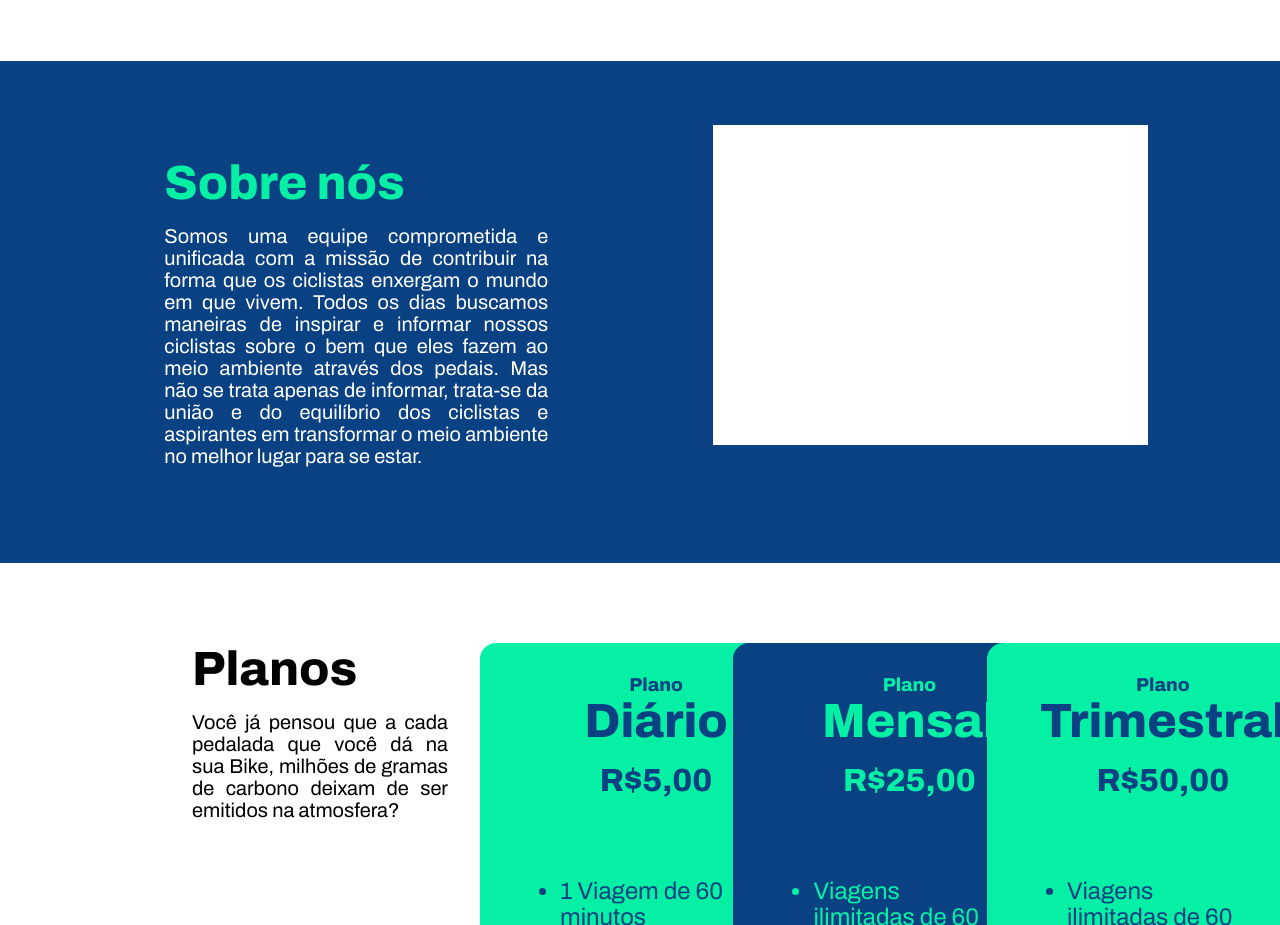
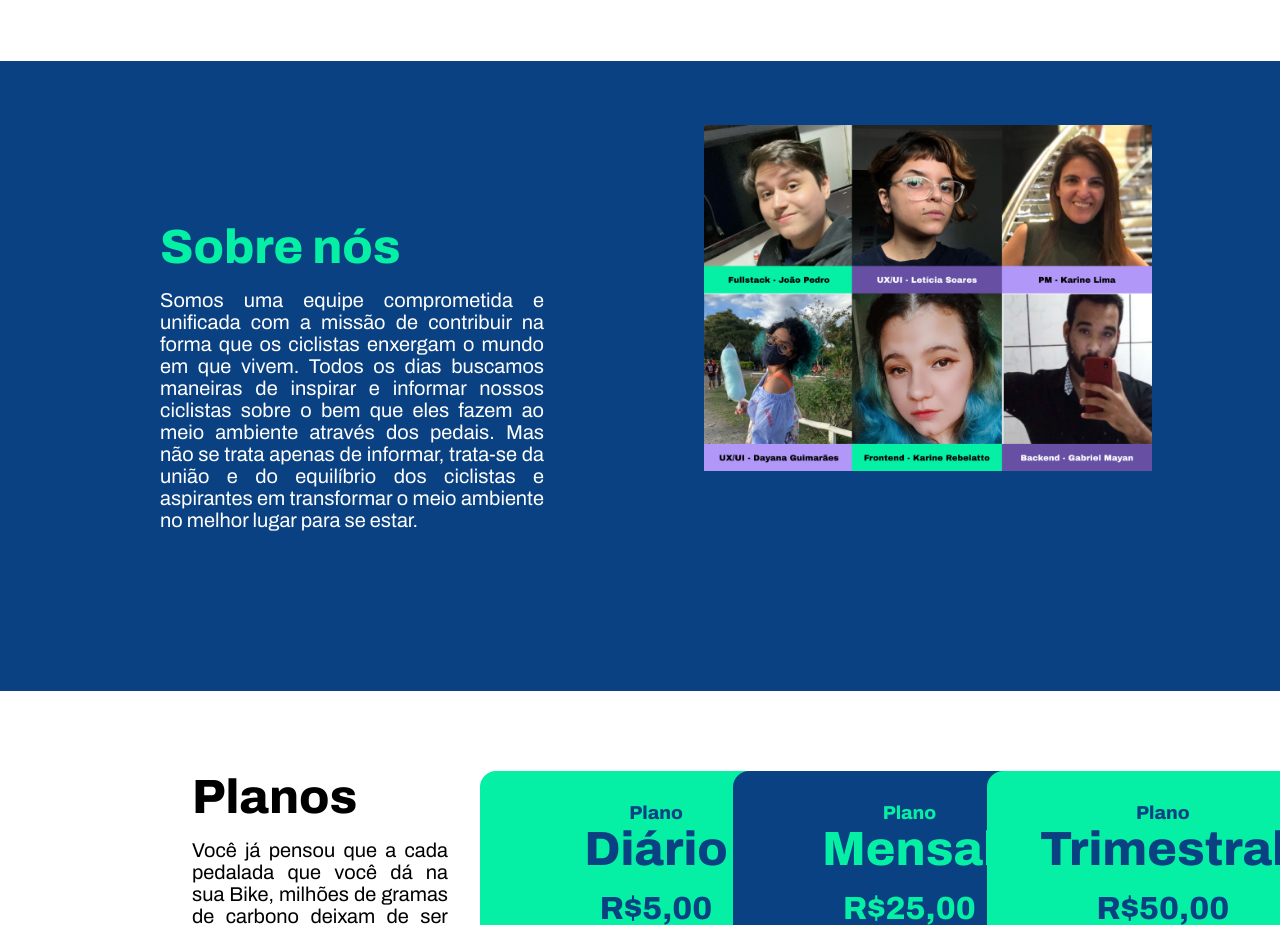
Before and after one commit to karebelatto/provihack-2022, a React (Create React App) app in the folder frontend/: page /home in a window 1280 px wide. Shown: the part 940-1865 px from the top of the page. Built offline with nearby package versions, Linux system fonts and the light colour scheme.

Commit message:
add about us image

```diff
--- a/frontend/src/components/AboutUs/index.jsx
+++ b/frontend/src/components/AboutUs/index.jsx
@@ -1,3 +1,4 @@
+import AboutUsImg from "../../res/img/about-us.png";
 import "./styles.css";
 
 function AboutUs() {
--- a/frontend/src/components/AboutUs/styles.css
+++ b/frontend/src/components/AboutUs/styles.css
@@ -12,7 +12,7 @@
 
 .au-text {
   width: 30%;
-  margin: 2rem;
+  margin: 6rem 2rem;
 }
 
 .au-title {
@@ -20,7 +20,9 @@
 }
 
 .au-image {
-  background-color: white;
-  width: 34%;
-  height: 20rem;
+  background: url("../../res/img/about-us.png");
+  background-repeat: no-repeat;
+  background-size: contain;
+  width: 35%;
+  height: 30rem;
 }
```
Also changed, not shown: frontend/src/res/img/about-us.png (added).
